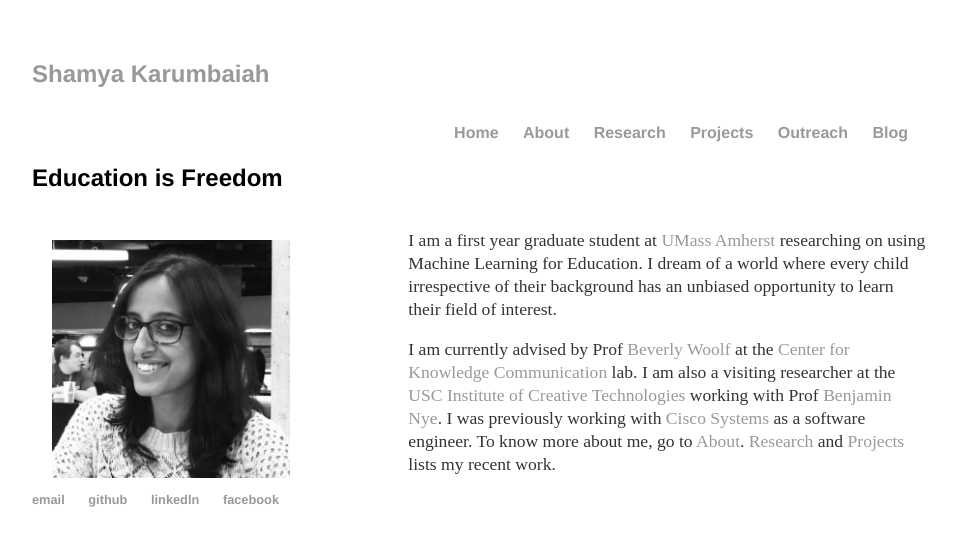
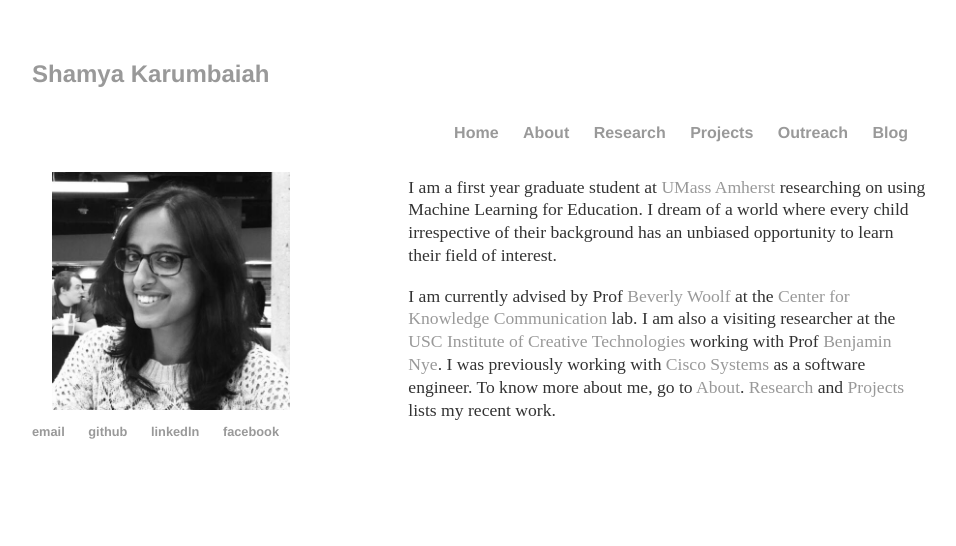
Before and after one commit to Shamya/shamyatest.github.io, a Jekyll site: the page built from index.html, in a window 1280 px wide. Shown: the top 546 px of the page, without its empty margins (160-1116 px from the left). Built offline with Jekyll 4.4.1, drawn with Linux system fonts in a browser that asks for light colours.

Commit message:
Update index.html

```diff
--- a/index.html
+++ b/index.html
@@ -3,7 +3,6 @@ layout: default
 title: Shamya Karumbaiah
 ---
 <br>
-<h2>Education is Freedom</h2>
 <div style="width: 38%; float:left;  position: relative;">
   <br>
   <img src="/images/shamya.jpg" height=70% width=70% style="margin:10px 20px 10px 20px"></img>
```
